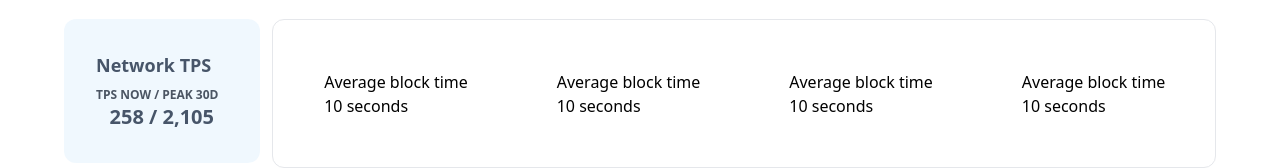
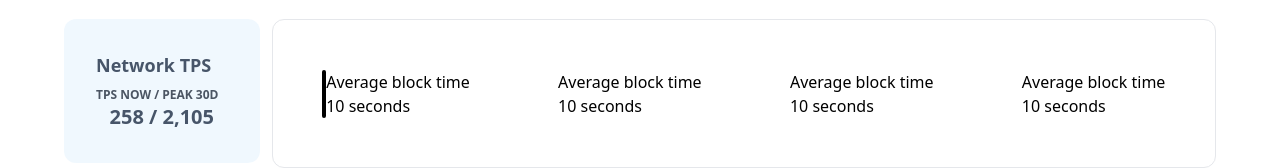
Before and after one commit to noorshanu/memeblock-explorer, a React (Create React App) app: page / in a window 1280 px wide. Shown: the part 441-609 px from the top of the page. Built offline with nearby package versions, Linux system fonts and the light colour scheme.

Commit message:
Update AverageBlock.jsx

```diff
--- a/src/components/AverageBlock.jsx
+++ b/src/components/AverageBlock.jsx
@@ -5,9 +5,9 @@ function AverageBlock() {
     <div className="bg-white h-full rounded-xl border border-gray-45  p-[3.1rem]   mb-2">
       <div className="flex justify-between items-center">
         <div className="flex">
-          <div className=" w-[2px] bg-white rounded-xl"></div>
+          <div className=" w-[4px] bg-black rounded-full"></div>
           <div className="h-full">
-            <p>Average block time</p>
+            <p className="">Average block time</p>
             <h2>10 seconds</h2>
           </div>
         </div>
```
